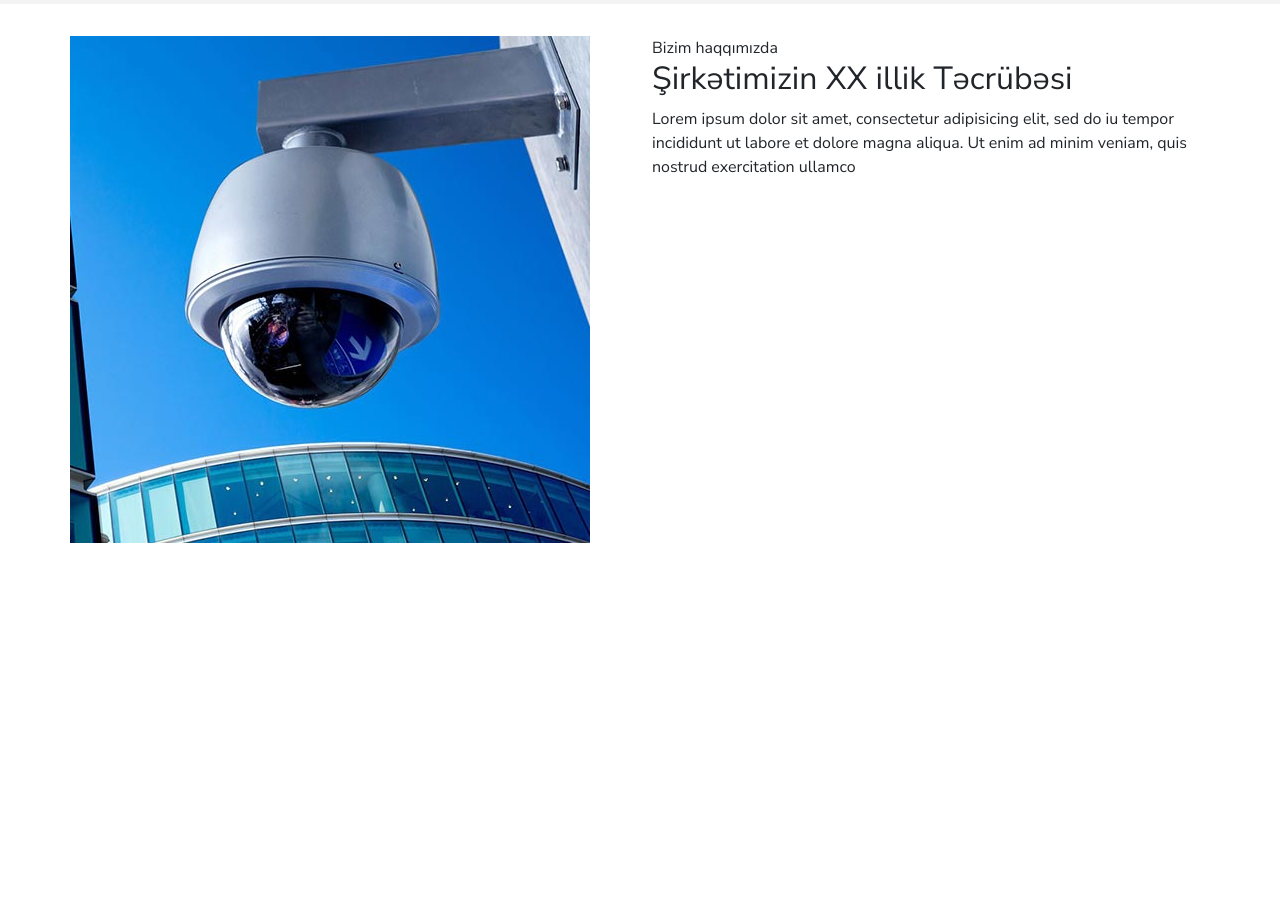
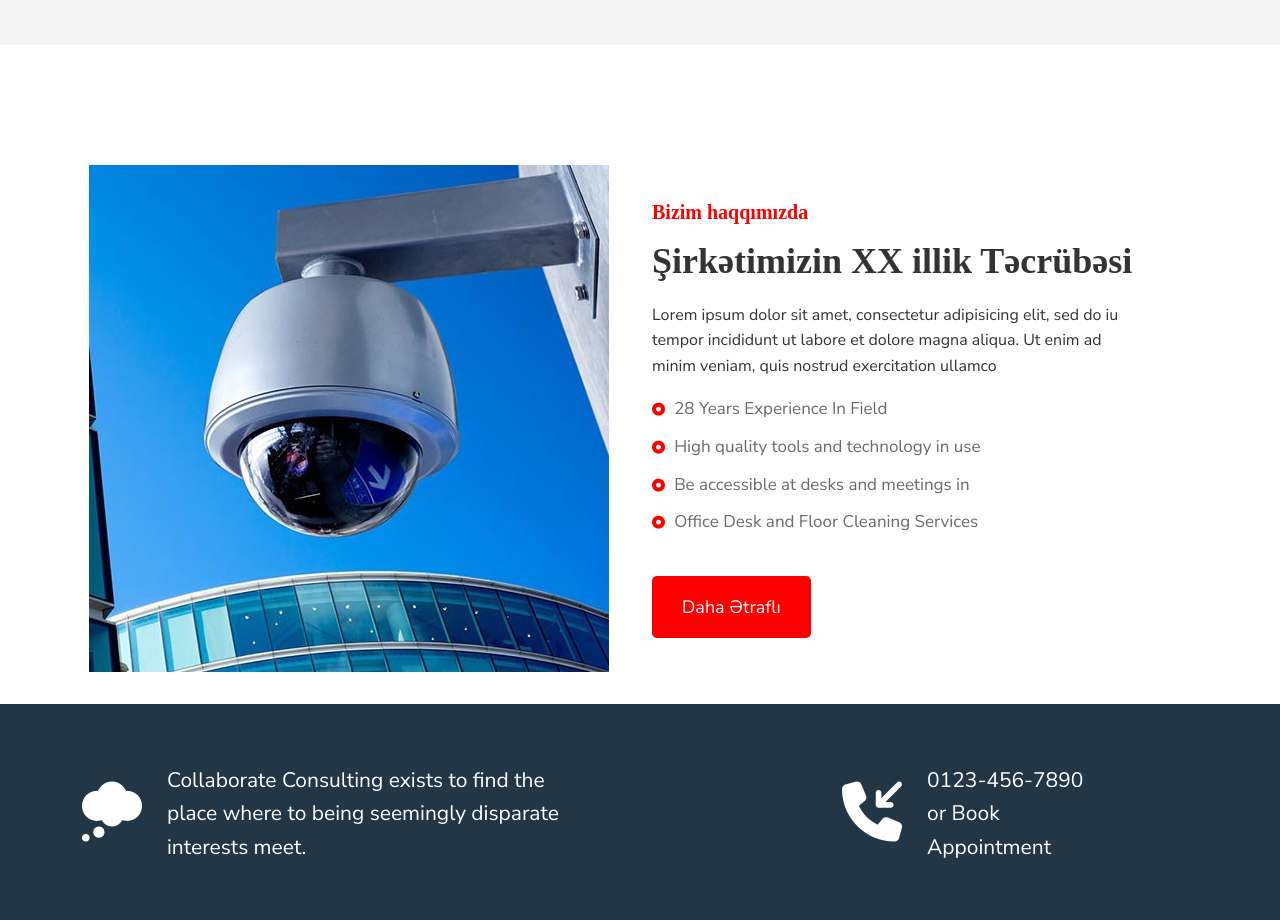
Before and after one commit to rafaelmehdiyev/AlarmGroup, a plain HTML site: page index.html in a window 1280 px wide. Shown: the part 1582-2502 px from the top of the page. Before the commit the page ends 2157 px from the top, so only its background shows below. Drawn offline with Linux system fonts and the light colour scheme; a web font is replaced by a local one.

Commit message:
About Section and Call Section

```diff
--- a/assets/css/core.css
+++ b/assets/css/core.css
@@ -10,6 +10,11 @@
 
 body{
     font-family: 'Nunito Sans',sans-serif;
+    font-weight: 400;
+    font-style: normal;
+    font-size: 16px;
+    line-height: 1.6;
+    color: #333;
 }
 
 a {
@@ -23,6 +28,7 @@ a:hover{
 
 ol,ul{
     margin: 0;
+    padding: 0;
 }
 
 bg-main{
@@ -37,6 +43,41 @@ bg-main{
     display: flex;
     justify-content: center;
     align-items: center;
+}
+
+.subtitle,.section-title{
+    font-family: var(--family-Rajdhani);
+    font-weight: 700;
+    margin: auto;
+    line-height: 1.4;
+}
+
+.subtitle{
+    font-size: 20px;
+    display: inline-block;
+    border-radius: 30px;
+    margin-bottom: 10px;
+    color: var(--color-main);
+}
+
+.section-title{
+    font-size: 36px;
+}
+
+.button{
+    background: var(--color-main);
+    color: #fff;
+    display: inline-block;
+    padding: 17px 30px;
+    text-align: center;
+    position: relative;
+    margin-right: 15px;
+    z-index: 2;
+    transition: 1s;
+    margin-top: 30px;
+    border-radius: 5px;
+    font-size: 18px;
+    font-weight: 500;
 }
 
 /* ==========================
@@ -69,7 +110,7 @@ bg-main{
 }
 
 .header .navbar .logo img{
-    width: 25%;
+    width: 28%;
 }
 
 .header .nav-menu{
--- a/assets/css/root.css
+++ b/assets/css/root.css
@@ -3,6 +3,7 @@
     --family-Rajdhani:'Rajdhani,sans-serif';
 
     --color-main:#fe0000;
+    --color-secondary:#223645;
     --color-gray:#555;
     --color-white:#f3f3f3;
 }
--- a/assets/css/style.css
+++ b/assets/css/style.css
@@ -11,7 +11,7 @@
 .carousel-news-box{
     position: relative;
     width: 100%;
-    height: 78vh;
+    height: 80vh;
     background-image: url(../../images/slider1.jpg);
     background-size: cover;
     background-repeat: no-repeat;
@@ -105,3 +105,51 @@
 .feature-body{
     color: var(--color-gray);
 }
+
+/* ====================
+    About us Section
+======================*/
+
+.about-section{
+    padding-top: 120px;
+}
+
+.about-body{
+    padding-right: 80px;
+}
+
+.about-list-item{
+    padding-bottom: 10px;
+}
+
+.about-list-text{
+    font-size:17px;
+    color: #6A6A6A;
+}
+
+.about-list-items i{
+    color: var(--color-main);
+    font-size: 13px;
+    margin-right: 5px;
+}
+
+/* Breaker Section */
+.call-section{
+    background-color: var(--color-secondary);
+    padding: 60px 0px 55px 0px;
+    color: white;
+}
+
+.call-box{
+    width: 70%;
+}
+
+.call-icon{
+    font-size: 60px;
+    margin-right: 25px;
+}
+
+.call-text{
+    font-size: 21px;
+    font-weight: 500;
+}
--- a/index.html
+++ b/index.html
@@ -97,8 +97,10 @@
               </div>
               <div class="feature-content">
                 <h3 class="feature-title">Full Protection</h3>
-                <p class="feature-body">Lorem ipsum dolor sit amet, no movet simul laoreet pri, aperiri fabulas expetenda
-                  ei pro. Sed vero assentior ad, est vide liber viris ne. Mea saperet evertitur intellegebat ei, an labore
+                <p class="feature-body">Lorem ipsum dolor sit amet, no movet simul laoreet pri, aperiri fabulas
+                  expetenda
+                  ei pro. Sed vero assentior ad, est vide liber viris ne. Mea saperet evertitur intellegebat ei, an
+                  labore
                   cetero eos.</p>
               </div>
             </div>
@@ -110,8 +112,10 @@
               </div>
               <div class="feature-content">
                 <h3 class="feature-title">Full Protection</h3>
-                <p class="feature-body">Lorem ipsum dolor sit amet, no movet simul laoreet pri, aperiri fabulas expetenda
-                  ei pro. Sed vero assentior ad, est vide liber viris ne. Mea saperet evertitur intellegebat ei, an labore
+                <p class="feature-body">Lorem ipsum dolor sit amet, no movet simul laoreet pri, aperiri fabulas
+                  expetenda
+                  ei pro. Sed vero assentior ad, est vide liber viris ne. Mea saperet evertitur intellegebat ei, an
+                  labore
                   cetero eos.</p>
               </div>
             </div>
@@ -123,8 +127,10 @@
               </div>
               <div class="feature-content">
                 <h3 class="feature-title">Full Protection</h3>
-                <p class="feature-body">Lorem ipsum dolor sit amet, no movet simul laoreet pri, aperiri fabulas expetenda
-                  ei pro. Sed vero assentior ad, est vide liber viris ne. Mea saperet evertitur intellegebat ei, an labore
+                <p class="feature-body">Lorem ipsum dolor sit amet, no movet simul laoreet pri, aperiri fabulas
+                  expetenda
+                  ei pro. Sed vero assentior ad, est vide liber viris ne. Mea saperet evertitur intellegebat ei, an
+                  labore
                   cetero eos.</p>
               </div>
             </div>
@@ -136,8 +142,10 @@
               </div>
               <div class="feature-content">
                 <h3 class="feature-title">Full Protection</h3>
-                <p class="feature-body">Lorem ipsum dolor sit amet, no movet simul laoreet pri, aperiri fabulas expetenda
-                  ei pro. Sed vero assentior ad, est vide liber viris ne. Mea saperet evertitur intellegebat ei, an labore
+                <p class="feature-body">Lorem ipsum dolor sit amet, no movet simul laoreet pri, aperiri fabulas
+                  expetenda
+                  ei pro. Sed vero assentior ad, est vide liber viris ne. Mea saperet evertitur intellegebat ei, an
+                  labore
                   cetero eos.</p>
               </div>
             </div>
@@ -149,8 +157,10 @@
               </div>
               <div class="feature-content">
                 <h3 class="feature-title">Full Protection</h3>
-                <p class="feature-body">Lorem ipsum dolor sit amet, no movet simul laoreet pri, aperiri fabulas expetenda
-                  ei pro. Sed vero assentior ad, est vide liber viris ne. Mea saperet evertitur intellegebat ei, an labore
+                <p class="feature-body">Lorem ipsum dolor sit amet, no movet simul laoreet pri, aperiri fabulas
+                  expetenda
+                  ei pro. Sed vero assentior ad, est vide liber viris ne. Mea saperet evertitur intellegebat ei, an
+                  labore
                   cetero eos.</p>
               </div>
             </div>
@@ -162,8 +172,10 @@
               </div>
               <div class="feature-content">
                 <h3 class="feature-title">Full Protection</h3>
-                <p class="feature-body">Lorem ipsum dolor sit amet, no movet simul laoreet pri, aperiri fabulas expetenda
-                  ei pro. Sed vero assentior ad, est vide liber viris ne. Mea saperet evertitur intellegebat ei, an labore
+                <p class="feature-body">Lorem ipsum dolor sit amet, no movet simul laoreet pri, aperiri fabulas
+                  expetenda
+                  ei pro. Sed vero assentior ad, est vide liber viris ne. Mea saperet evertitur intellegebat ei, an
+                  labore
                   cetero eos.</p>
               </div>
             </div>
@@ -172,24 +184,70 @@
       </div>
     </section>
     <section class="section about-section container">
-      <div class="row">
-        <div class="col-md-6">
+      <div class="row align-items-center">
+        <div class="col-md-6 text-center">
           <img src="images/about3.jpg" class="img-fluid" alt="">
         </div>
         <div class="col-md-6">
           <div class="about-content">
-            <div class="about-heading">
+            <div class="about-heading mb-3">
               <span class="subtitle">Bizim haqqımızda</span>
               <h2 class="section-title">Şirkətimizin XX illik Təcrübəsi</h2>
             </div>
             <div class="about-body">
-              <p>Lorem ipsum dolor sit amet, consectetur adipisicing elit, sed do iu tempor incididunt ut labore et dolore magna aliqua. Ut enim ad minim veniam, quis nostrud exercitation ullamco</p>
-              <ul>
-                <li></li>
-                <li></li>
-                <li></li>
-                <li></li>
+              <p class="section-body">Lorem ipsum dolor sit amet, consectetur adipisicing elit, sed do iu tempor
+                incididunt ut labore et dolore magna aliqua. Ut enim ad minim veniam, quis nostrud exercitation ullamco
+              </p>
+              <ul class="about-list-items">
+                <li class="about-list-item">
+                  <span class="about-list-icon">
+                    <i class="fas fa-dot-circle"></i>
+                  </span>
+                  <span class="about-list-text"> 28 Years Experience In Field</span>
+                </li>
+                <li class="about-list-item">
+                  <span class="about-list-icon">
+                    <i class="fas fa-dot-circle"></i>
+                  </span>
+                  <span class="about-list-text"> High quality tools and technology in use</span>
+                </li>
+                <li class="about-list-item">
+                  <span class="about-list-icon">
+                    <i class="fas fa-dot-circle"></i>
+                  </span>
+                  <span class="about-list-text"> Be accessible at desks and meetings in</span>
+                </li>
+                <li class="about-list-item">
+                  <span class="about-list-icon">
+                    <i class="fas fa-dot-circle"></i>
+                  </span>
+                  <span class="about-list-text"> Office Desk and Floor Cleaning Services</span>
+                </li>
               </ul>
+              <a href="about.html" class="button">Daha Ətraflı</a>
+            </div>
+          </div>
+        </div>
+      </div>
+    </section>
+    <section class="section call-section">
+      <div class="container">
+        <div class="row justify-content-center align-items-center">
+          <div class="col-md-8 ">
+            <div class="call-box vertical-center">
+              <div class="call-icon">
+                <i class="fa fa-thought-bubble"></i>
+              </div>
+              <span class="call-text">Collaborate Consulting exists to find the place where to being seemingly disparate interests
+                meet.</span>
+            </div>
+          </div>
+          <div class="col-md-4 ">
+            <div class="call-box vertical-center">
+              <div class="call-icon">
+                <i class="fa fa-phone-incoming"></i>
+              </div>
+              <span class="call-text">0123-456-7890 or Book Appointment</span>
             </div>
           </div>
         </div>
@@ -202,7 +260,7 @@
   <script src="assets/libs/jquery/jquery.min.js"></script>
   <!-- Bootstrap JavaScript Libraries -->
   <script src="assets/libs/bootstrap-5.2.3-dist/js/bootstrap.bundle.min.js"></script>
-  <script type="text/javascript" src="/assets/libs/slick/slick.min.js"></script>
+  <script type="text/javascript" src="assets/libs/slick/slick.min.js"></script>
   <script src="assets/js/index.js"></script>
 </body>
 
```
